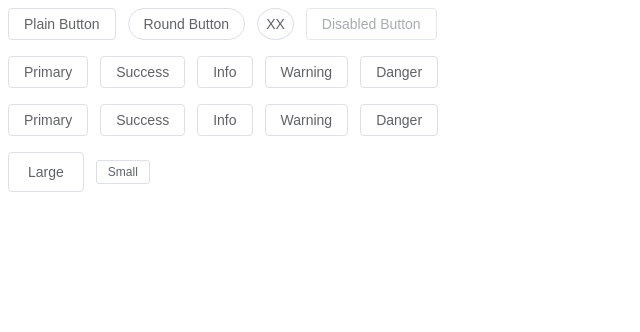
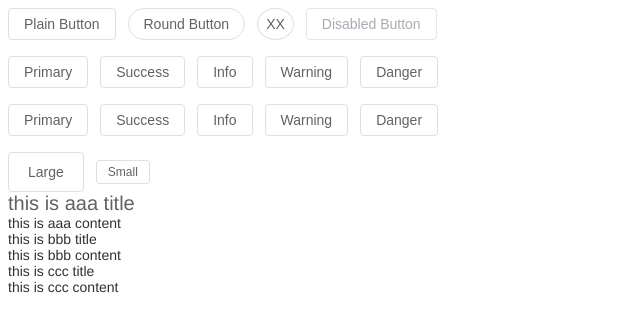
Before and after one commit to xxingyiyuan/v-element, a Vue app: page / in a window 1280 px wide. Shown: the top 332 px of the page, without its empty margins (0-640 px from the left). Built offline with nearby package versions, Linux system fonts and the light colour scheme.

Commit message:
feat: collapse组件编码第一部分

```diff
--- a/src/App.vue
+++ b/src/App.vue
@@ -1,5 +1,7 @@
 <script setup lang="ts">
 import XxButton from './components/Button/Button.vue'
+import XxCollapse from './components/Collapse/Collapse.vue'
+import XxCollapseItem from './components/Collapse/CollapseItem.vue'
 </script>
 
 <template>
@@ -22,4 +24,17 @@
   <br /><br />
   <xx-button size="large">Large</xx-button>
   <xx-button size="small">Small</xx-button>
+
+  <xx-collapse>
+    <xx-collapse-item name="a">
+      <template #title>
+        <h1>this is aaa title</h1>
+      </template>
+      this is aaa content
+    </xx-collapse-item>
+    <xx-collapse-item name="b" title="this is bbb title"> this is bbb content </xx-collapse-item>
+    <xx-collapse-item name="c" title="this is ccc title" disabled>
+      this is ccc content
+    </xx-collapse-item>
+  </xx-collapse>
 </template>
--- /dev/null
+++ b/src/components/Collapse/Collapse.vue
@@ -0,0 +1,10 @@
+<template>
+  <div class="xx-collapse">
+    <slot />
+  </div>
+</template>
+<script setup lang="ts">
+defineOptions({
+  name: 'XxCollapse'
+})
+</script>
--- /dev/null
+++ b/src/components/Collapse/CollapseItem.vue
@@ -0,0 +1,17 @@
+<template>
+  <div class="xx-collapse-item" :class="{ 'is-disabled': disabled }">
+    <div class="xx-collapse-item__header" :id="`item-header-${name}`">
+      <slot name="title">{{ title }}</slot>
+    </div>
+    <div class="xx-collapse-item__content" :id="`item-content-${name}`">
+      <slot />
+    </div>
+  </div>
+</template>
+<script setup lang="ts">
+import type { CollapseItemProps } from './types'
+defineOptions({
+  name: 'XxCollapseItem'
+})
+defineProps<CollapseItemProps>()
+</script>
--- /dev/null
+++ b/src/components/Collapse/types.ts
@@ -0,0 +1,5 @@
+export interface CollapseItemProps {
+  name: string | number,
+  title?: string,
+  disabled?: boolean
+}
```
